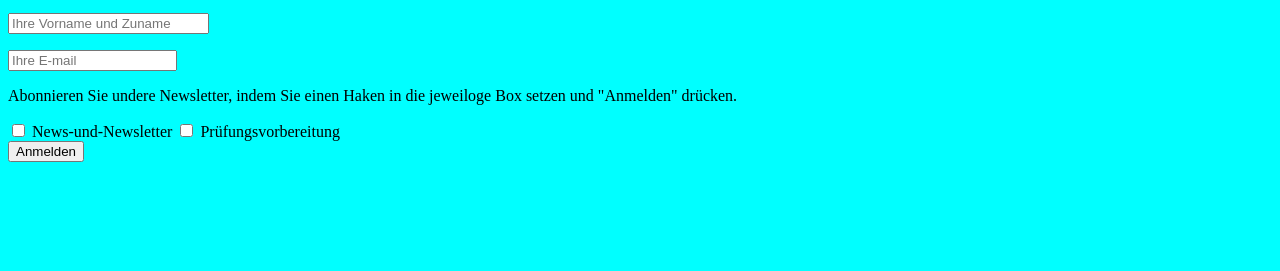
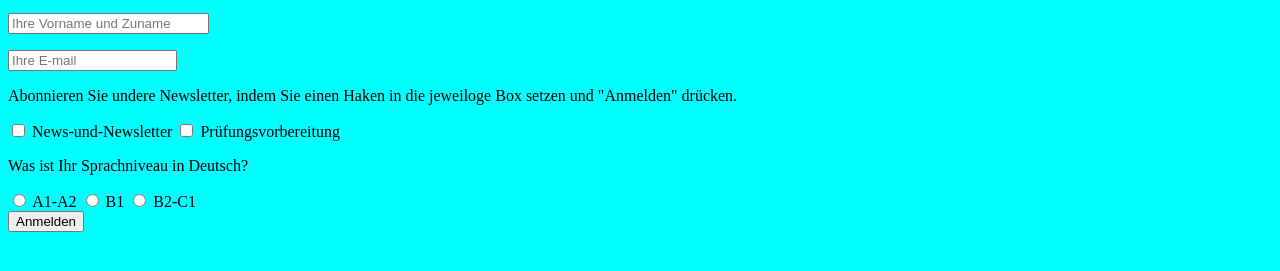
Before and after one commit to Maria1055/html-lesson, a plain HTML site: page index1.html in a window 1280 px wide. Shown: the part 119-390 px from the top of the page. Drawn offline with Linux system fonts and the light colour scheme.

Commit message:
git push index.html

```diff
--- a/index1.html
+++ b/index1.html
@@ -21,7 +21,18 @@
     <label for="contactChoice2">Prüfungsvorbereitung</label>
 
 </div>
-<div><input type="submit" value="Anmelden"/></div>
+<div><p>Was ist Ihr Sprachniveau in Deutsch?</p>
+    <input type="radio" id="level1"
+           name="level" value="A1-A2">
+    <label for="level1">A1-A2</label>
+    <input type="radio" id="level2"
+           name="level" value="B1">
+    <label for="level2">B1</label>
+    <input type="radio" id="level3"
+           name="level" value="mail">
+    <label for="level3">B2-C1</label>
+<div>
+    <input type="submit" value="Anmelden"/></div>
 
 </body>
 </html>
```
Also changed, not shown: index.html (+1 -1 lines).
